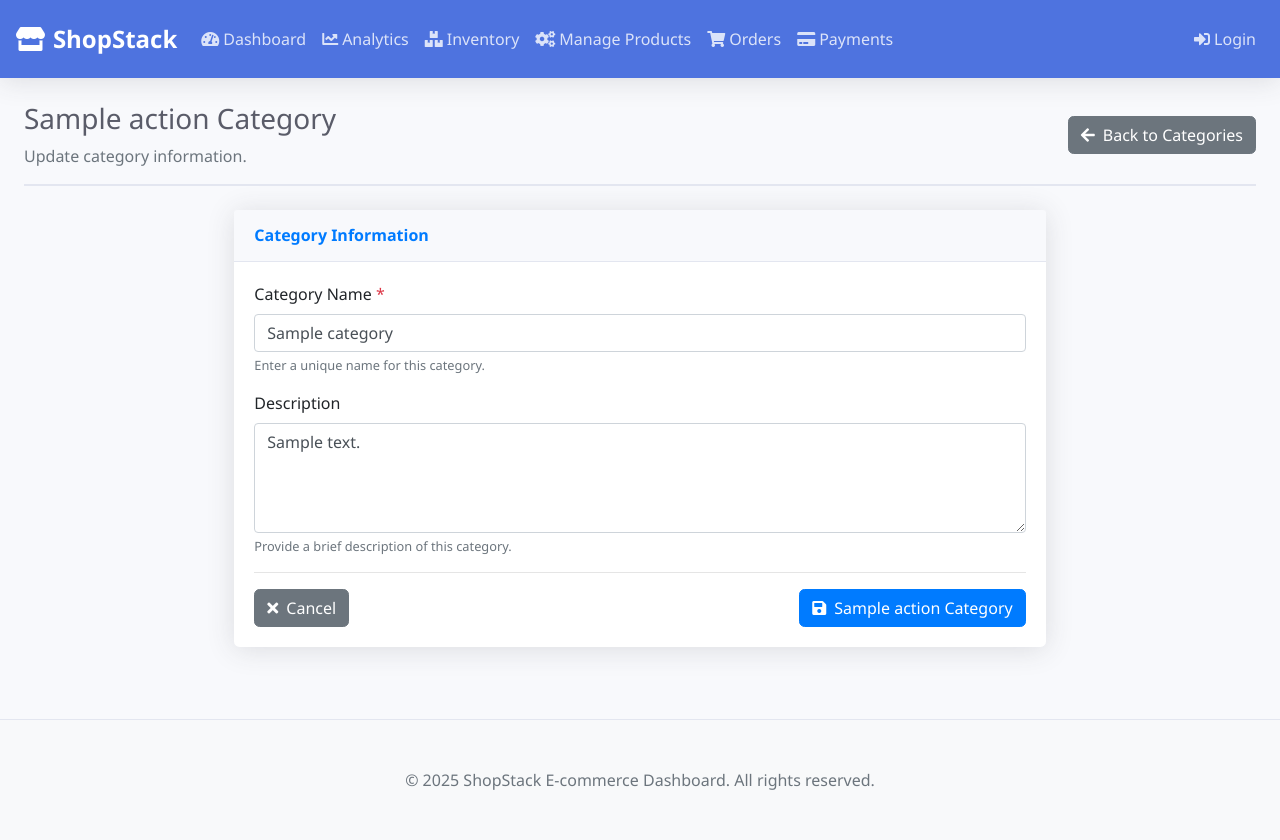
After one commit to Rikul/ShopStack, a Django app: template templates/products/category_form.html in a window 1280 px wide. The commit adds this page. Run offline with Django 3.2, Linux system fonts and the light colour scheme; the template is opened without the code that fills it: most values are stand-ins (such as "Sample title", 1, 10 or a date in 2020); one stand-in notice (Sample message) is shown; some libraries are stand-ins or nearby versions.

Commit message:
added crud for categories and link from products page

```diff
--- a/products/urls.py
+++ b/products/urls.py
@@ -4,4 +4,10 @@ from . import views
 urlpatterns = [
     path('', views.product_list, name='product_list'),
     path('<int:product_id>/', views.product_detail, name='product_detail'),
+
+    # Category URLs
+    path('categories/', views.category_list, name='category_list'),
+    path('categories/create/', views.category_create, name='category_create'),
+    path('categories/<int:category_id>/edit/', views.category_edit, name='category_edit'),
+    path('categories/<int:category_id>/delete/', views.category_delete, name='category_delete'),
 ]
--- /dev/null
+++ b/templates/products/category_form.html
@@ -0,0 +1,92 @@
+{% extends 'base.html' %}
+{% load static %}
+
+{% block title %}{{ action }} Category - ShopStack{% endblock %}
+
+{% block content %}
+<div class="dashboard-header mb-4">
+    <div class="row align-items-center">
+        <div class="col">
+            <h1 class="h3 text-gray-800">{{ action }} Category</h1>
+            <p class="mb-0 text-muted">
+                {% if action == 'Create' %}
+                    Add a new category to organize your products.
+                {% else %}
+                    Update category information.
+                {% endif %}
+            </p>
+        </div>
+        <div class="col-auto">
+            <a href="{% url 'category_list' %}" class="btn btn-secondary">
+                <i class="fas fa-arrow-left mr-2"></i>Back to Categories
+            </a>
+        </div>
+    </div>
+</div>
+
+{% if messages %}
+    {% for message in messages %}
+    <div class="alert alert-{{ message.tags }} alert-dismissible fade show" role="alert">
+        {{ message }}
+        <button type="button" class="close" data-dismiss="alert">
+            <span>&times;</span>
+        </button>
+    </div>
+    {% endfor %}
+{% endif %}
+
+<div class="row">
+    <div class="col-lg-8 mx-auto">
+        <div class="card shadow">
+            <div class="card-header py-3">
+                <h6 class="m-0 font-weight-bold text-primary">Category Information</h6>
+            </div>
+            <div class="card-body">
+                <form method="post">
+                    {% csrf_token %}
+
+                    <div class="form-group">
+                        <label for="name">Category Name <span class="text-danger">*</span></label>
+                        <input type="text"
+                               class="form-control"
+                               id="name"
+                               name="name"
+                               value="{% if category %}{{ category.name }}{% endif %}"
+                               placeholder="Enter category name"
+                               required>
+                        <small class="form-text text-muted">Enter a unique name for this category.</small>
+                    </div>
+
+                    <div class="form-group">
+                        <label for="description">Description</label>
+                        <textarea class="form-control"
+                                  id="description"
+                                  name="description"
+                                  rows="4"
+                                  placeholder="Enter category description (optional)">{% if category %}{{ category.description }}{% endif %}</textarea>
+                        <small class="form-text text-muted">Provide a brief description of this category.</small>
+                    </div>
+
+                    {% if category %}
+                    <div class="alert alert-info">
+                        <i class="fas fa-info-circle mr-2"></i>
+                        This category currently has <strong>{{ category.products.count }}</strong> product{{ category.products.count|pluralize }}.
+                    </div>
+                    {% endif %}
+
+                    <hr>
+
+                    <div class="d-flex justify-content-between">
+                        <a href="{% url 'category_list' %}" class="btn btn-secondary">
+                            <i class="fas fa-times mr-2"></i>Cancel
+                        </a>
+                        <button type="submit" class="btn btn-primary">
+                            <i class="fas fa-save mr-2"></i>{{ action }} Category
+                        </button>
+                    </div>
+                </form>
+            </div>
+        </div>
+    </div>
+</div>
+{% endblock %}
--- a/templates/products/product_list.html
+++ b/templates/products/product_list.html
@@ -11,6 +11,9 @@
             <p class="mb-0 text-muted">Manage your product catalog, inventory, and pricing.</p>
         </div>
         <div class="col-auto">
+            <a href="{% url 'category_list' %}" class="btn btn-info mr-2">
+                <i class="fas fa-tags mr-2"></i>Manage Categories
+            </a>
             <button class="btn btn-primary" data-toggle="modal" data-target="#addProductModal">
                 <i class="fas fa-plus mr-2"></i>Add New Product
             </button>
```
Also changed, not shown: products/views.py (+65 -2 lines), templates/products/category_confirm_delete.html (added, +74 -0 lines), templates/products/category_list.html (added, +107 -0 lines).
